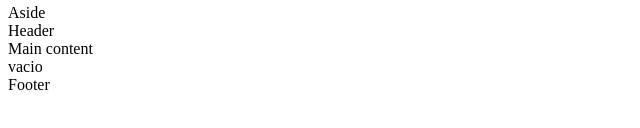
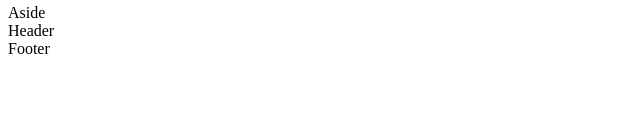
Before and after one commit to YuranyUlchur/holbertonschool-web_front_end, a plain HTML site: page html_advanced/7-index.html in a window 1280 px wide. Shown: the part 292-420 px from the top of the page, without its empty margins (0-640 px from the left). Drawn offline with Linux system fonts and the light colour scheme.

```diff
--- a/html_advanced/7-index.html
+++ b/html_advanced/7-index.html
@@ -28,7 +28,7 @@
 </head>
 <body>
     <header>Header</header>
-    <main>Main content<nav>vacio</nav></main>
+    <main><nav></nav></main>
     <footer>Footer</footer>
 </body>
 </html>
```
